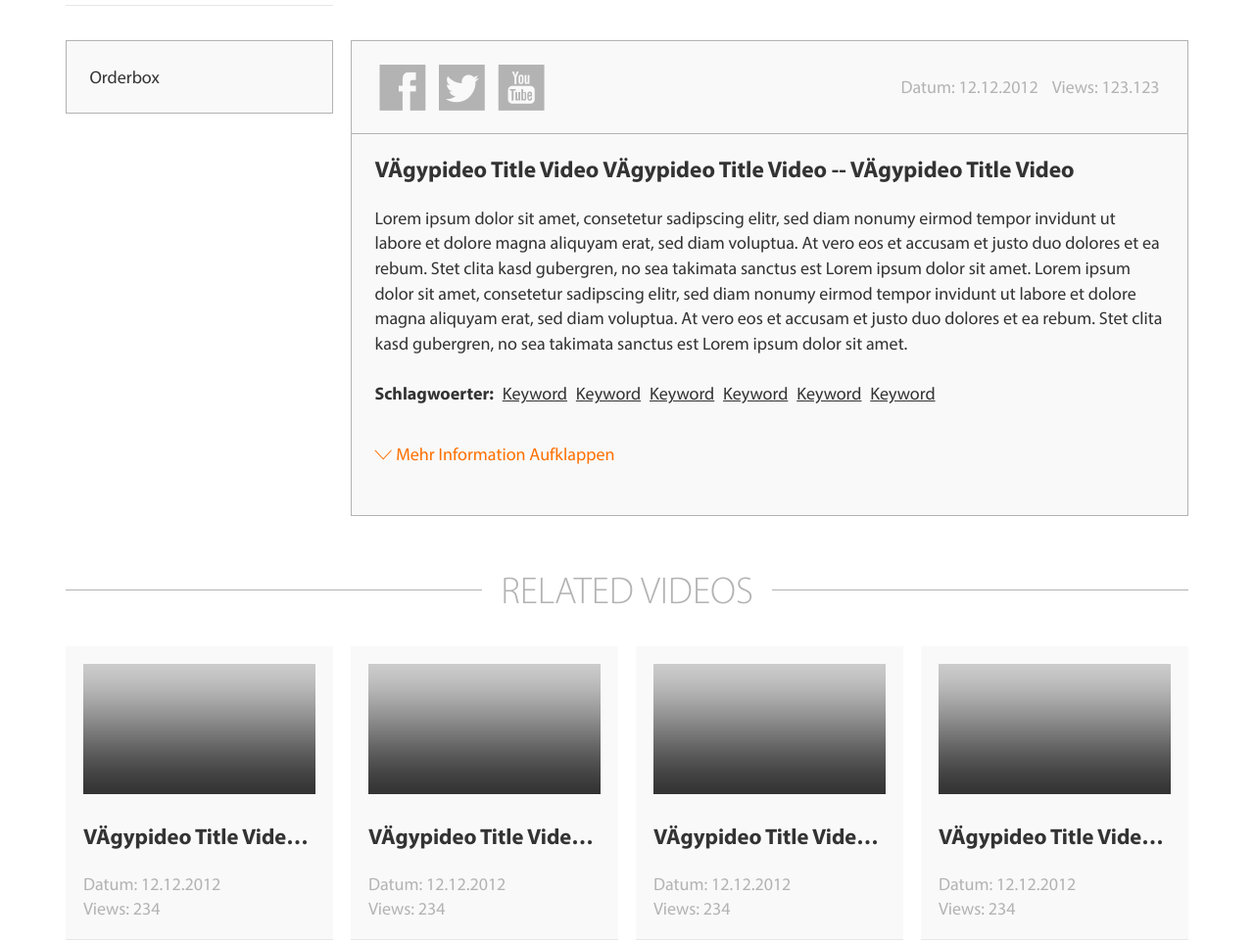
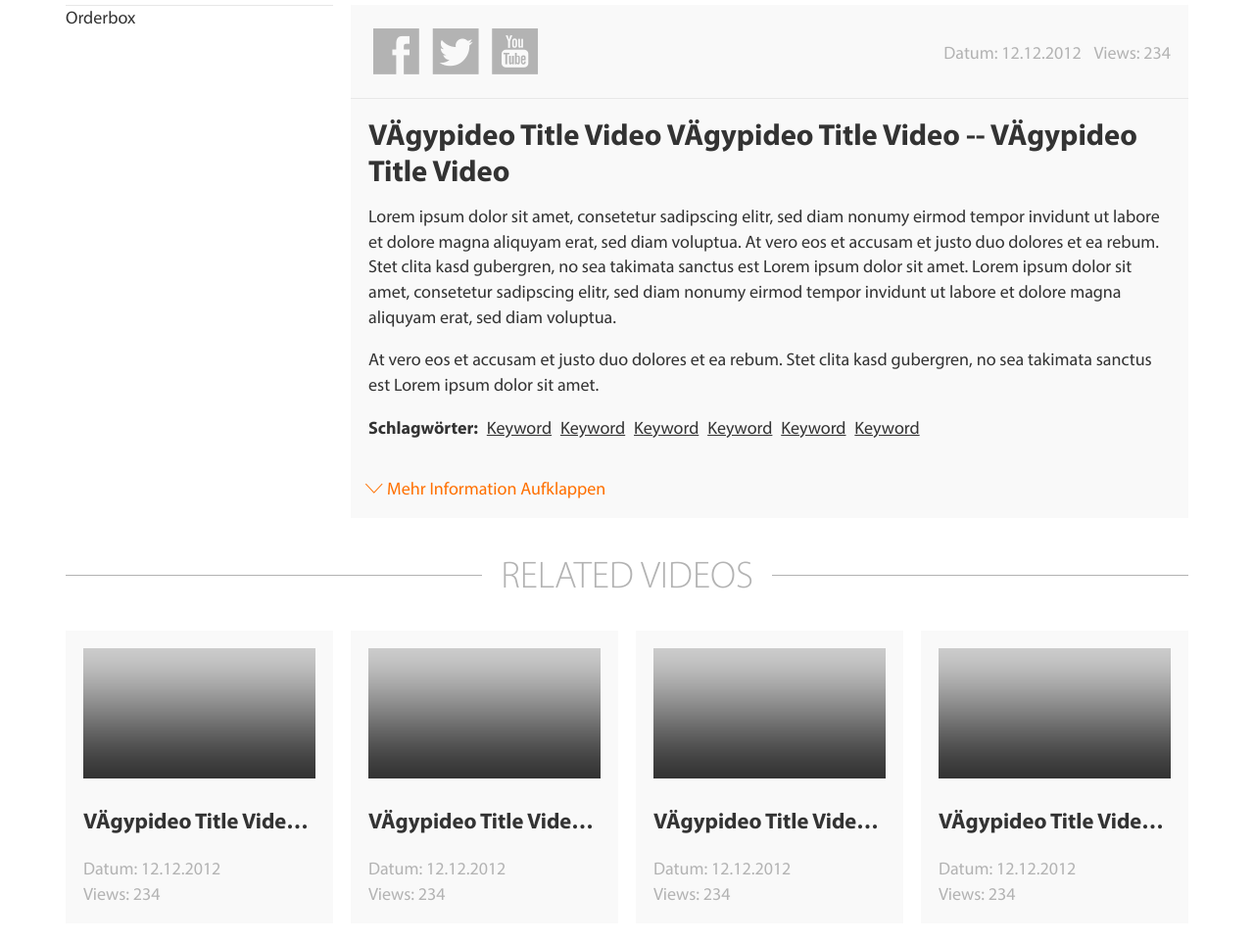
Before and after one commit to dasrick/tox-hg-ui, a website: page web/detail.html in a window 1280 px wide. Shown: the part 572-1534 px from the top of the page at 98% size. Drawn offline with nearby package versions, Linux system fonts and the light colour scheme; files that its build step writes are made by us from their sources; a script that the page names is missing; files whose address does not match are found by name.

Commit message:
hip hip ...

```diff
--- a/src/media/scss/_mi-channel.scss
+++ b/src/media/scss/_mi-channel.scss
@@ -8,7 +8,7 @@
     text-transform: uppercase;
     &.active,
     &.active > a {
-      color: #ff7001; // the hoffmann group orange
+      color: $mi-orange;
     }
   }
   a {
--- a/src/media/scss/_mi-item.scss
+++ b/src/media/scss/_mi-item.scss
@@ -2,26 +2,39 @@
   background-color: $mi-item-bg;
   padding: $grid-gutter-width;
   display: block;
-  box-shadow: 0 1px 0 0 #e7e7e7;
+  //box-shadow: 0 1px 0 0 $mi-grey-light;
   position: relative;
 
   a {
     &:hover {
       cursor: pointer;
     }
-
     &.preview {
       display: inline-block;
-      background: black;
+      background: $mi-back;
       padding: 0;
       img {
         transition: all 0.1s linear;
       }
-      &:hover img {
-        opacity: .2;
+      .icon-playback {
+        display: none;
+        position: absolute;
+        top: 0;
+        bottom: 0;
+        left: 0;
+        right: 0;
+        background: transparent url('http://app.studiolivetv.com/channels/mys/images/play.png') no-repeat 50% 50%;
+        background-size: auto 40%;
+      }
+      &:hover {
+        img {
+          opacity: .2;
+        }
+        .icon-playback {
+          display: block;
+        }
       }
     }
-
   }
 
   .title {
@@ -33,11 +46,11 @@
     padding: 0;
     margin: 0;
     &.info {
-      color: #b3b3b3
+      color: $mi-grey;
     }
     &.more,
     > a {
-      color: #000;
+      color: $mi-back;
     }
   }
 }
--- a/src/media/scss/_mi-meta-data.scss
+++ b/src/media/scss/_mi-meta-data.scss
@@ -1,27 +1,51 @@
 .mi-meta-data {
   background-color: $mi-item-bg;
-  border: solid 1px #b3b3b3;
-  border-top: none;
-  padding: 1.3em;
-  &:first-child {
-    border-top: solid 1px #b3b3b3;
+  padding: $grid-gutter-width;
 
-  }
   ul {
     margin: 0;
-    &:first-child {
-      float: left;
+    //  &:first-child {
+    //    float: left;
+    //  }
+    &.list-social {
+      margin: -4px 0;
     }
   }
-  &.mi-meta-top li {
-    line-height: 2.6em;
-    color: #b3b3b3;
+
+  .title {
+    margin-bottom: .5em;
   }
-  h3 {
-    font-size: 1.3em;
-    font-weight: bold;
+
+  p {
     margin-bottom: 1em;
+    &:last-child {
+      margin-bottom: 0;
+    }
+    &.more {
+      color: $mi-orange;
+      span i {
+        transform: rotate(90deg);
+        display: inline-block;
+        margin-right: .5em;
+      }
+      > a {
+        color: $mi-orange;
+      }
+    }
   }
+
+  &:first-child {
+    border-bottom: 1px solid $mi-grey-light;
+    .info {
+      text-align: right;
+      margin-bottom: 0;
+      margin-top: 1em;
+      span {
+        padding-left: .5em;
+      }
+    }
+  }
+
   .mi-list-keywords {
     margin-bottom: 1em;
     li {
@@ -35,8 +59,5 @@
       }
     }
   }
-  a.mi-expand:before {
-    font-family: "fontcustom";
-    content: "\f126\00a0";
-  }
+
 }
--- a/src/media/scss/_mi-nav.scss
+++ b/src/media/scss/_mi-nav.scss
@@ -1,7 +1,7 @@
 .mi-nav-group {
-  background-color: #fff;
+  background-color: $mi-white;
   padding: $grid-gutter-width;
-  box-shadow: 0 1px 0 0 #e7e7e7;
+  box-shadow: 0 1px 0 0 $mi-grey-light;
 }
 
 .mi-nav-item {
--- a/src/media/scss/_mi-variables.scss
+++ b/src/media/scss/_mi-variables.scss
@@ -1 +1,7 @@
+$mi-back: #000;
+$mi-white: #fff;
+$mi-grey: #b3b3b3;
+$mi-grey-light: #e7e7e7;
+$mi-orange: #ff7001;   // the hoffmann group orange
+
 $mi-item-bg: #f9f9f9;
--- a/src/media/scss/_mi-view.scss
+++ b/src/media/scss/_mi-view.scss
@@ -16,6 +16,7 @@
         height: $teaser-height;
         + section {
           margin-top: $teaser-height * -1 + $teaser-content-height;
+          margin-bottom: 0;
         }
       }
       .nav-content-breadcrumb {
--- a/web/detail.html
+++ b/web/detail.html
@@ -153,7 +153,7 @@
 
 
     <article>
-        <section class="content-page">
+        <section>
             <div class="container">
                 <div class="row">
                     <header class="header-masthead header-under-content-breadcrumb">
@@ -168,7 +168,7 @@
                 </div>
             </div>
         </section>
-        <section class="content-page">
+        <section>
             <div class="container">
                 <div class="row">
                     <div class="col-xs-12 col-md-3">
@@ -209,80 +209,73 @@
                         <!-- END: nav -->
                     </div>
                     <div class="col-xs-12 col-md-9">
-                        Video Embed Code
+                        <!-- START embed video -->
+                        <div mi24-video-player
+                             video-id="9-B_1ieMDSRaatvbjBs6SH"
+                             player-id="6BQ-ccQuNTUQAStvUVLnkE"
+                             config-type="vmpro"
+                             flash-path="//e.video-cdn.net/v2/"
+                             api-url="//d.video-cdn.net/play"></div>
+                        <script src="//e.video-cdn.net/v2/embed.js"></script>
+                        <!-- END embed video -->
                     </div>
                 </div>
             </div>
         </section>
-        <section class="content-page">
+
+        <!-- START orderbox + video-metadata -->
+        <section>
             <div class="container">
                 <div class="row">
                     <div class="col-xs-12 col-md-3">
-                        <div class="mi-meta-data">Orderbox</div>
+                        Orderbox
                     </div>
                     <div class="col-xs-12 col-md-9">
-                        <div class="mi-meta-data mi-meta-top">
+                        <div class="mi-item mi-meta-data">
+                            <div class="row">
+                                <div class="col-xs-12 col-md-6">
                                     <ul class="list-inline list-social">
                                         <li>
-                                    <a onclick="
-                                window.open(
-                                    'https://www.facebook.com/sharer/sharer.php?u='+encodeURIComponent(location.href),
-                                    'facebooksharedialog',
-                                    'width=626,height=436');
-                                return false;">
+                                            <a href="https://facebook.com/share">
                                                 <i class="icon-social_facebook"></i>
                                             </a>
                                         </li>
                                         <li>
-                                    <a href="https://twitter.com/share" onclick="
-                                var title = '{{ app.request.host }}: {{ video.name }}';
-                                var host  = location.href;
-                                var len = title.length;
-                                var maxLength = 119;
-                                var separator = '[...]'
-                                if ( len > maxLength ) {
-                                    var cut = len-maxLength+separator.length;
-                                    title = title.substr(0,len-cut-1)+separator;
-                                }
-                                window.open(
-                                    this.href+'?url='+encodeURIComponent(host)+'&text='+encodeURIComponent(title),
-                                    'twitter',
-                                    'width=626,height=436');
-                                return false;">
+                                            <a href="https://twitter.com/share">
                                                 <i class="icon-social_twitter"></i>
                                             </a>
                                         </li>
                                         <li>
-                                    <a href="https://plus.google.com/share?url={{ app.request.uri }}" onclick="
-                                window.open(
-                                    this.href,
-                                    '',
-                                    'menubar=no,toolbar=no,resizable=yes,scrollbars=yes,height=600,width=600');
-                                return false;">
+                                            <a href="https://plus.google.com/share">
                                                 <i class="icon-social_youtube"></i>
                                             </a>
                                         </li>
                                     </ul>
-                            <ul class="list-inline text-right">
-                                <li>Datum: 12.12.2012</li>
-                                <li>Views: 123.123</li>
-                            </ul>
                                 </div>
-                        <div class="mi-meta-data">
+                                <div class="col-xs-12 col-md-6">
+                                    <p class="info"><span>Datum: 12.12.2012</span> <span>Views: 234</span></p>
+                                </div>
+                            </div>
+                        </div>
+                        <div class="mi-item mi-meta-data">
 
-                            <h3>VÄgypideo Title Video VÄgypideo Title Video -- VÄgypideo Title Video</h3>
+                            <h3 class="title">VÄgypideo Title Video VÄgypideo Title Video -- VÄgypideo Title Video</h3>
+
                             <p>
                                 Lorem ipsum dolor sit amet, consetetur sadipscing elitr, sed diam nonumy eirmod tempor
                                 invidunt ut labore et dolore magna aliquyam erat, sed diam voluptua. At vero eos et
                                 accusam et justo duo dolores et ea rebum. Stet clita kasd gubergren, no sea takimata
                                 sanctus est Lorem ipsum dolor sit amet. Lorem ipsum dolor sit amet, consetetur
                                 sadipscing elitr, sed diam nonumy eirmod tempor invidunt ut labore et dolore magna
-                                aliquyam erat, sed diam voluptua. At vero eos et accusam et justo duo dolores et ea
+                                aliquyam erat, sed diam voluptua.
+                            </p>
+
+                            <p>At vero eos et accusam et justo duo dolores et ea
                                 rebum. Stet clita kasd gubergren, no sea takimata sanctus est Lorem ipsum dolor sit
                                 amet.
                             </p>
                             <ul class="list-inline mi-list-keywords">
-                                <li>Schlagwoerter:</li>
+                                <li>Schlagwörter:</li>
                                 <li><a href="#">Keyword</a></li>
                                 <li><a href="#">Keyword</a></li>
                                 <li><a href="#">Keyword</a></li>
@@ -290,16 +283,16 @@
                                 <li><a href="#">Keyword</a></li>
                                 <li><a href="#">Keyword</a></li>
                             </ul>
-                            <p>
-                                <a class="mi-expand" href="#">Mehr Information Aufklappen</a>
-                            </p>
+                            <p class="more"><span><i class="icon-link-arrow-thin"></i></span><a>Mehr Information Aufklappen</a></p>
                         </div>
                     </div>
                 </div>
             </div>
         </section>
+        <!-- START orderbox + video-metadata -->
+
         <!-- START: related -->
-        <section class="content-page">
+        <section>
             <div class="container">
                 <header class="header-sectionhead">
                     <h2>Related Videos</h2>
@@ -310,10 +303,13 @@
                             <div class="mi-item mi-related-item">
                                 <a class="preview" href="detail.html">
                                     <img class="image-responsive" src="img/placeholder_16_9.png">
+                                    <div class="icon-playback"></div>
                                 </a>
                                 <h4 class="title truncate">VÄgypideo Title Video Title Video Title Video Title Video
                                     Title Video Title Video</h4>
+
                                 <p class="info">Datum: 12.12.2012</p>
+
                                 <p class="info">Views: 234</p>
                             </div>
                         </div>
@@ -321,10 +317,13 @@
                             <div class="mi-item mi-related-item">
                                 <a class="preview" href="detail.html">
                                     <img class="image-responsive" src="img/placeholder_16_9.png">
+                                    <div class="icon-playback"></div>
                                 </a>
                                 <h4 class="title truncate">VÄgypideo Title Video Title Video Title Video Title Video
                                     Title Video Title Video</h4>
+
                                 <p class="info">Datum: 12.12.2012</p>
+
                                 <p class="info">Views: 234</p>
                             </div>
                         </div>
@@ -332,10 +331,13 @@
                             <div class="mi-item mi-related-item">
                                 <a class="preview" href="detail.html">
                                     <img class="image-responsive" src="img/placeholder_16_9.png">
+                                    <div class="icon-playback"></div>
                                 </a>
                                 <h4 class="title truncate">VÄgypideo Title Video Title Video Title Video Title Video
                                     Title Video Title Video</h4>
+
                                 <p class="info">Datum: 12.12.2012</p>
+
                                 <p class="info">Views: 234</p>
                             </div>
                         </div>
@@ -343,10 +345,13 @@
                             <div class="mi-item mi-related-item">
                                 <a class="preview" href="detail.html">
                                     <img class="image-responsive" src="img/placeholder_16_9.png">
+                                    <div class="icon-playback"></div>
                                 </a>
                                 <h4 class="title truncate">VÄgypideo Title Video Title Video Title Video Title Video
                                     Title Video Title Video</h4>
+
                                 <p class="info">Datum: 12.12.2012</p>
+
                                 <p class="info">Views: 234</p>
                             </div>
                         </div>
```
Also changed, not shown: src/media/scss/_mi-category.scss (+4 -6 lines), src/media/scss/_mi-related.scss (+0 -27 lines), web/entry.html (+30 -15 lines), web/list.html (+6 -0 lines). Lines whose indentation alone changed are shown as unchanged.
